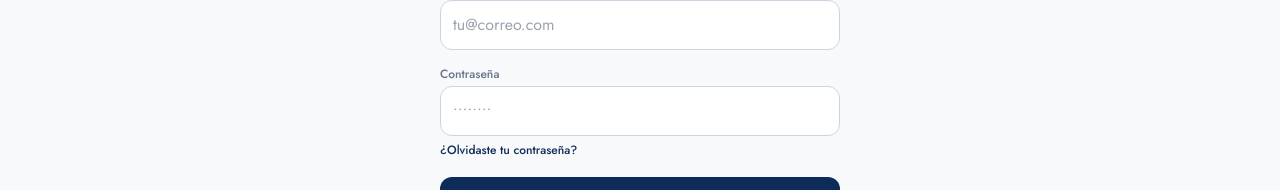
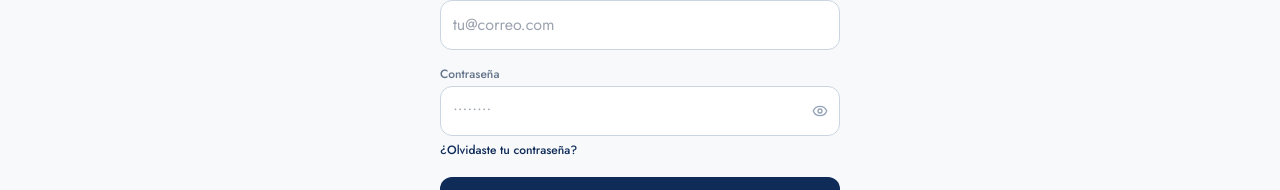
Before and after one commit to Lecho67/BorderCheck-AI_Frontend, a React (Vite) app in the folder frontend/: page /login in a window 1280 px wide. Shown: the part 319-509 px from the top of the page. Built offline with nearby package versions, Linux system fonts and the light colour scheme; no server answers.

Commit message:
feat(auth): botón para mostrar/ocultar contraseña en login, registro y restablecimiento

```diff
--- a/frontend/src/components/ui/Input.tsx
+++ b/frontend/src/components/ui/Input.tsx
@@ -1,12 +1,14 @@
-import { forwardRef, useId, type InputHTMLAttributes } from "react";
+import { forwardRef, useId, type InputHTMLAttributes, type ReactNode } from "react";
 
-interface InputProps extends InputHTMLAttributes<HTMLInputElement> {
+export interface InputProps extends InputHTMLAttributes<HTMLInputElement> {
   label?: string;
   error?: string;
+  /** Ícono/botón fijo a la derecha del input (ej. el toggle de PasswordInput). */
+  endAdornment?: ReactNode;
 }
 
 export const Input = forwardRef<HTMLInputElement, InputProps>(
-  ({ label, error, className = "", id, ...props }, ref) => {
+  ({ label, error, className = "", id, endAdornment, ...props }, ref) => {
     const generatedId = useId();
     const inputId = id ?? generatedId;
     return (
@@ -16,14 +18,19 @@ export const Input = forwardRef<HTMLInputElement, InputProps>(
             {label}
           </label>
         )}
+        <div className="relative">
           <input
             id={inputId}
             ref={ref}
-          className={`w-full rounded-xl border p-3 focus:outline-none focus:ring-2 focus:ring-cobalt focus:border-transparent ${
+            className={`w-full rounded-xl border p-3 ${endAdornment ? "pr-11" : ""} focus:outline-none focus:ring-2 focus:ring-cobalt focus:border-transparent ${
               error ? "border-red-400" : "border-slate-300"
             } ${className}`}
             {...props}
           />
+          {endAdornment && (
+            <div className="absolute inset-y-0 right-0 flex items-center pr-3">{endAdornment}</div>
+          )}
+        </div>
         {error && <p className="text-xs text-red-600 mt-1">{error}</p>}
       </div>
     );
--- /dev/null
+++ b/frontend/src/components/ui/PasswordInput.tsx
@@ -0,0 +1,28 @@
+import { forwardRef, useState } from "react";
+import { Eye, EyeOff } from "lucide-react";
+import { Input, type InputProps } from "./Input";
+
+type PasswordInputProps = Omit<InputProps, "type" | "endAdornment">;
+
+export const PasswordInput = forwardRef<HTMLInputElement, PasswordInputProps>((props, ref) => {
+  const [visible, setVisible] = useState(false);
+
+  return (
+    <Input
+      ref={ref}
+      type={visible ? "text" : "password"}
+      endAdornment={
+        <button
+          type="button"
+          onClick={() => setVisible((v) => !v)}
+          className="text-slate-400 hover:text-slate-600"
+          aria-label={visible ? "Ocultar contraseña" : "Mostrar contraseña"}
+        >
+          {visible ? <EyeOff className="w-4 h-4" /> : <Eye className="w-4 h-4" />}
+        </button>
+      }
+      {...props}
+    />
+  );
+});
+PasswordInput.displayName = "PasswordInput";
--- a/frontend/src/pages/Login.tsx
+++ b/frontend/src/pages/Login.tsx
@@ -4,6 +4,7 @@ import { ArrowLeft } from 'lucide-react';
 import { useAuth } from '@/hooks/useAuth';
 import { Button } from '@/components/ui/Button';
 import { Input } from '@/components/ui/Input';
+import { PasswordInput } from '@/components/ui/PasswordInput';
 import { solicitarCambioContrasena } from '@/lib/profileService';
 import { toast } from '@/lib/toast';
 
@@ -174,8 +175,7 @@ export function Login() {
         />
 
         <div>
-          <Input
-            type="password"
+          <PasswordInput
             label="Contraseña"
             value={password}
             onChange={(e) => setPassword(e.target.value)}
--- a/frontend/src/pages/Register.tsx
+++ b/frontend/src/pages/Register.tsx
@@ -4,6 +4,7 @@ import { CheckCircle2 } from 'lucide-react';
 import { useAuth } from '@/hooks/useAuth';
 import { Button } from '@/components/ui/Button';
 import { Input } from '@/components/ui/Input';
+import { PasswordInput } from '@/components/ui/PasswordInput';
 
 export function Register() {
   const [email, setEmail] = useState('');
@@ -66,8 +67,7 @@ export function Register() {
           placeholder="tu@correo.com"
           required
         />
-        <Input
-          type="password"
+        <PasswordInput
           label="Contraseña"
           value={password}
           onChange={(e) => setPassword(e.target.value)}
--- a/frontend/src/pages/ResetPassword.tsx
+++ b/frontend/src/pages/ResetPassword.tsx
@@ -3,6 +3,7 @@ import { useNavigate } from "react-router-dom";
 import { KeyRound, Loader2 } from "lucide-react";
 import { supabase } from "@/lib/supabase";
 import { Button } from "@/components/ui/Button";
+import { PasswordInput } from "@/components/ui/PasswordInput";
 import { toast } from "@/lib/toast";
 
 export function ResetPassword() {
@@ -89,30 +90,22 @@ export function ResetPassword() {
       <p className="text-slate-600 mb-8">Ingresá tu nueva contraseña para completar el restablecimiento.</p>
 
       <form onSubmit={handleSubmit} className="space-y-4">
-        <div>
-          <label className="mb-1 block text-xs font-medium text-slate-600">Nueva contraseña</label>
-          <input
-            type="password"
+        <PasswordInput
+          label="Nueva contraseña"
           value={newPassword}
           onChange={(e) => setNewPassword(e.target.value)}
           placeholder="Mínimo 8 caracteres"
           minLength={8}
           required
-            className="w-full rounded-xl border border-slate-300 p-2.5 text-sm focus:outline-none focus:ring-2 focus:ring-cobalt focus:border-transparent"
         />
-        </div>
-        <div>
-          <label className="mb-1 block text-xs font-medium text-slate-600">Confirmar nueva contraseña</label>
-          <input
-            type="password"
+        <PasswordInput
+          label="Confirmar nueva contraseña"
           value={confirmPassword}
           onChange={(e) => setConfirmPassword(e.target.value)}
           placeholder="Repetí la contraseña"
           minLength={8}
           required
-            className="w-full rounded-xl border border-slate-300 p-2.5 text-sm focus:outline-none focus:ring-2 focus:ring-cobalt focus:border-transparent"
         />
-        </div>
 
         <Button type="submit" disabled={isLoading} className="w-full">
           {isLoading ? "Actualizando..." : "Actualizar contraseña"}
```
Lines whose indentation alone changed are shown as unchanged.
